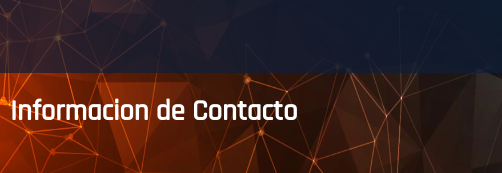
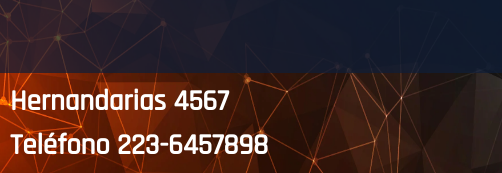
Before and after one commit to MatiPalmie/proyectoFinalDW, a website: page index.html in a window 1280 px wide. Shown: the part 740-913 px from the top of the page, 0-502 px from the left. Drawn offline with nearby package versions, Linux system fonts and the light colour scheme.

Commit message:
Se modifico el footer

```diff
--- a/index.html
+++ b/index.html
@@ -58,7 +58,7 @@
     <img src="img/procesador.webp" alt="Procesador AMD Ryzen 7 3700X">
   </main>
   <footer class="footer">
-    <p class="footer__info">Informacion de Contacto</p>
+    <p class="footer__info">Hernandarias 4567<br> Teléfono 223-6457898</p>
     <ul class="footer__lista">
       <li class="footer__item">
         <a href="" class="footer__link">
--- a/scss/layout/_footer.scss
+++ b/scss/layout/_footer.scss
@@ -9,6 +9,7 @@
             font-size: 1.2rem;
             font-weight: bolder;
             margin-top: 10px;
+            text-align: center;
         }
         &__lista{
             margin: 0;
@@ -40,6 +41,7 @@
             color:$colorTextoFooter;
             font-size: 1.4rem;
             font-weight: bolder;
+            align-self: center;
         }
         &__lista{
             max-width: 30%;
@@ -62,12 +64,14 @@
         display: flex;
         justify-content: space-between;
         height: 100%;
+        align-items: center;
         &__info{
-           height: 50%;
+           height: 70%;
            color:$colorTextoFooter;
            font-size: 1.8rem;
            font-weight: bolder;
            align-self: center;
+           text-align: left;
         }
         &__lista{
             max-width: 30%;
```
Also changed, not shown: contacto.html (+1 -1 lines), nosotros.html (+1 -1 lines), servicios.html (+1 -1 lines), tienda.html (+1 -1 lines), .htaccess.txt (deleted), css/style.css.
